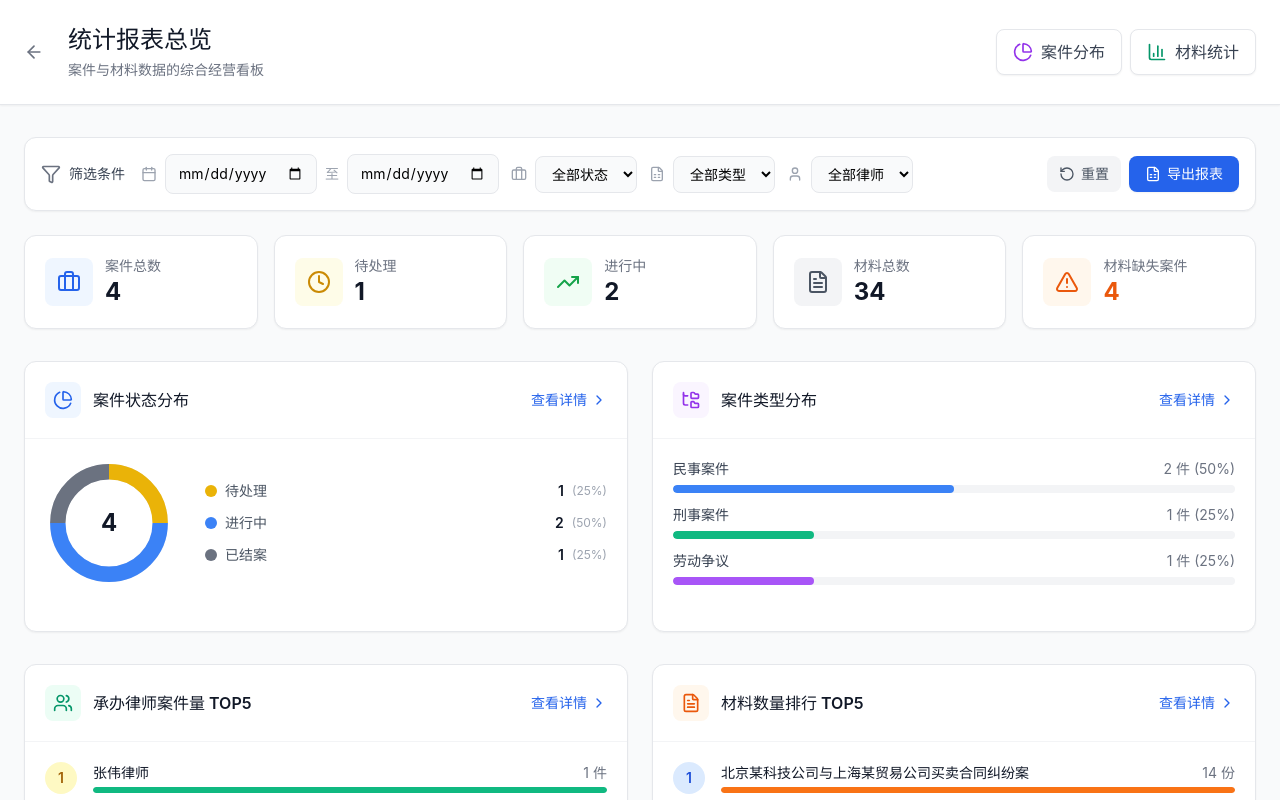
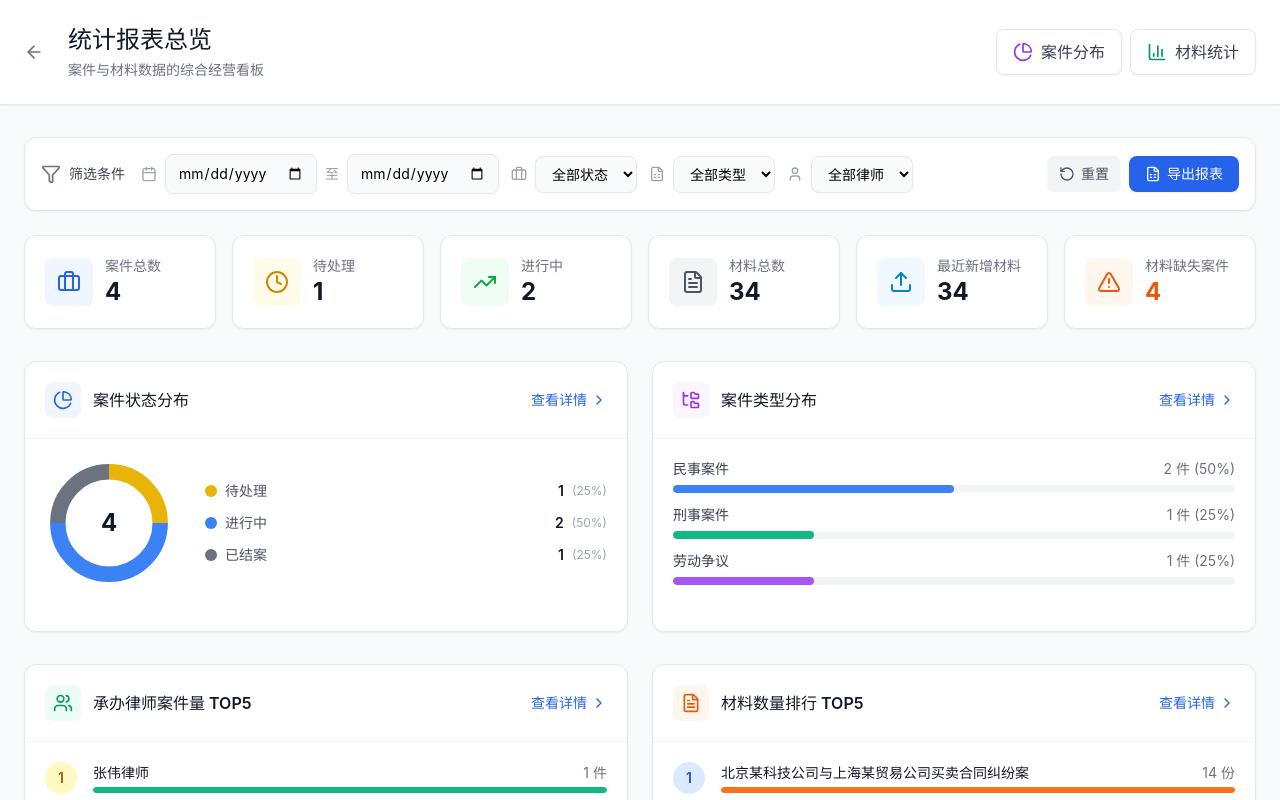
Before and after one commit to 3037705347-21/hjj-4, a Vue app in the folder frontend/: page /reports in a window 1280 px wide. Shown: the top 800 px of the page. Built offline with nearby package versions, Linux system fonts and the light colour scheme.

Commit message:
.10315052358362:86d717401b7ddc8ac594659be45497b3_6a350b26b35a805db19fad35.6a351327b35a805db19fb025.6a351326213ca543be6d4c58:Trae CN.T(2026/6/19 18:00:07)

```diff
--- a/frontend/src/composables/useReportStats.ts
+++ b/frontend/src/composables/useReportStats.ts
@@ -41,6 +41,7 @@ export interface MaterialStats {
   minPerCase: number
   casesWithMissing: number
   missingCases: Case[]
+  missingCaseDetails: MissingCaseItem[]
   recentMaterials: Array<{
     caseId: string
     caseName: string
@@ -48,6 +49,15 @@ export interface MaterialStats {
     uploadDate: string
     uploader: string
   }>
+  recentMaterialsCount: number
+}
+
+export interface MissingCaseItem {
+  caseId: string
+  caseName: string
+  caseNumber: string
+  responsibleLawyer: string
+  missingCount: number
 }
 
 export interface CaseMaterialRank {
@@ -159,6 +169,7 @@ export function useReportStats() {
     let maxPerCase = 0
     let minPerCase = Infinity
     const casesWithMissingArr: Case[] = []
+    const missingCaseDetailsArr: MissingCaseItem[] = []
     const allRecentMaterials: Array<{
       caseId: string
       caseName: string
@@ -176,8 +187,16 @@ export function useReportStats() {
       const folderCount = countFolders(c.materials)
       totalFolders += folderCount
 
-      if (getMissingCount(c) > 0) {
+      const missingCount = getMissingCount(c)
+      if (missingCount > 0) {
         casesWithMissingArr.push(c)
+        missingCaseDetailsArr.push({
+          caseId: c.id,
+          caseName: c.name,
+          caseNumber: c.caseNumber,
+          responsibleLawyer: c.responsibleLawyer,
+          missingCount,
+        })
       }
 
       const flatMaterials = flattenMaterialTree(c.materials)
@@ -198,6 +217,8 @@ export function useReportStats() {
       .sort((a, b) => b.uploadDate.localeCompare(a.uploadDate))
       .slice(0, 10)
 
+    missingCaseDetailsArr.sort((a, b) => b.missingCount - a.missingCount)
+
     return {
       totalFiles,
       totalFolders,
@@ -206,7 +227,9 @@ export function useReportStats() {
       minPerCase: minPerCase === Infinity ? 0 : minPerCase,
       casesWithMissing: casesWithMissingArr.length,
       missingCases: casesWithMissingArr,
+      missingCaseDetails: missingCaseDetailsArr,
       recentMaterials,
+      recentMaterialsCount: allRecentMaterials.length,
     }
   })
 
--- a/frontend/src/pages/ReportMaterialStatsPage.vue
+++ b/frontend/src/pages/ReportMaterialStatsPage.vue
@@ -12,11 +12,11 @@ import {
   Briefcase,
   TrendingUp,
   ChevronRight,
+  Upload,
 } from 'lucide-vue-next'
 import ReportFilter from '@/components/ReportFilter.vue'
 import { useReportStats } from '@/composables/useReportStats'
 import { exportMaterialStats } from '@/utils/reportExport'
-import { getMissingCount } from '@/utils/caseWorkflow'
 
 const router = useRouter()
 
@@ -51,16 +51,6 @@ const handleExport = () => {
 const maxMaterialRank = computed(() => {
   if (caseMaterialRank.value.length === 0) return 0
   return Math.max(...caseMaterialRank.value.map(c => c.materialCount))
-})
-
-const missingCasesWithCount = computed(() => {
-  return materialStats.value.missingCases.map(c => ({
-    id: c.id,
-    name: c.name,
-    caseNumber: c.caseNumber,
-    responsibleLawyer: c.responsibleLawyer,
-    missingCount: getMissingCount(c),
-  })).sort((a, b) => b.missingCount - a.missingCount)
 })
 </script>
 
@@ -114,7 +104,7 @@ const missingCasesWithCount = computed(() => {
         @export="handleExport"
       />
 
-      <div class="grid grid-cols-1 md:grid-cols-2 lg:grid-cols-6 gap-4 mb-8">
+      <div class="grid grid-cols-1 md:grid-cols-2 lg:grid-cols-7 gap-4 mb-8">
         <div class="bg-white rounded-xl p-5 border border-gray-200 shadow-sm">
           <div class="flex items-center gap-3">
             <div class="p-3 bg-blue-50 rounded-lg">
@@ -167,6 +157,17 @@ const missingCasesWithCount = computed(() => {
             <div>
               <p class="text-sm text-gray-500">最少材料</p>
               <p class="text-2xl font-bold text-gray-900">{{ materialStats.minPerCase }}</p>
+            </div>
+          </div>
+        </div>
+        <div class="bg-white rounded-xl p-5 border border-gray-200 shadow-sm">
+          <div class="flex items-center gap-3">
+            <div class="p-3 bg-sky-50 rounded-lg">
+              <Upload class="w-6 h-6 text-sky-600" />
+            </div>
+            <div>
+              <p class="text-sm text-gray-500">最近新增</p>
+              <p class="text-2xl font-bold text-gray-900">{{ materialStats.recentMaterialsCount }}</p>
             </div>
           </div>
         </div>
@@ -238,13 +239,13 @@ const missingCasesWithCount = computed(() => {
           <div class="p-5">
             <div class="space-y-3">
               <div
-                v-for="item in missingCasesWithCount"
-                :key="item.id"
+                v-for="item in materialStats.missingCaseDetails"
+                :key="item.caseId"
                 class="p-3 bg-orange-50 rounded-lg border border-orange-100"
               >
                 <div class="flex items-start justify-between gap-3">
                   <div class="min-w-0 flex-1">
-                    <p class="text-sm font-medium text-gray-900 truncate">{{ item.name }}</p>
+                    <p class="text-sm font-medium text-gray-900 truncate">{{ item.caseName }}</p>
                     <p class="text-xs text-gray-500 mt-0.5">{{ item.caseNumber }}</p>
                     <p class="text-xs text-gray-400 mt-0.5">{{ item.responsibleLawyer }}</p>
                   </div>
@@ -255,7 +256,7 @@ const missingCasesWithCount = computed(() => {
                   </div>
                 </div>
               </div>
-              <div v-if="missingCasesWithCount.length === 0" class="py-8 text-center">
+              <div v-if="materialStats.missingCaseDetails.length === 0" class="py-8 text-center">
                 <div class="w-16 h-16 mx-auto mb-3 rounded-full bg-emerald-50 flex items-center justify-center">
                   <AlertTriangle class="w-8 h-8 text-emerald-500" />
                 </div>
--- a/frontend/src/pages/ReportOverviewPage.vue
+++ b/frontend/src/pages/ReportOverviewPage.vue
@@ -14,6 +14,7 @@ import {
   FolderTree,
   Clock,
   ChevronRight,
+  Upload,
 } from 'lucide-vue-next'
 import ReportFilter from '@/components/ReportFilter.vue'
 import { useReportStats } from '@/composables/useReportStats'
@@ -138,7 +139,7 @@ const maxMaterialRank = computed(() => {
         @export="handleExport"
       />
 
-      <div class="grid grid-cols-1 md:grid-cols-2 lg:grid-cols-5 gap-4 mb-8">
+      <div class="grid grid-cols-1 md:grid-cols-2 lg:grid-cols-6 gap-4 mb-8">
         <div class="bg-white rounded-xl p-5 border border-gray-200 shadow-sm">
           <div class="flex items-center gap-3">
             <div class="p-3 bg-blue-50 rounded-lg">
@@ -180,6 +181,17 @@ const maxMaterialRank = computed(() => {
             <div>
               <p class="text-sm text-gray-500">材料总数</p>
               <p class="text-2xl font-bold text-gray-900">{{ materialStats.totalFiles }}</p>
+            </div>
+          </div>
+        </div>
+        <div class="bg-white rounded-xl p-5 border border-gray-200 shadow-sm">
+          <div class="flex items-center gap-3">
+            <div class="p-3 bg-sky-50 rounded-lg">
+              <Upload class="w-6 h-6 text-sky-600" />
+            </div>
+            <div>
+              <p class="text-sm text-gray-500">最近新增材料</p>
+              <p class="text-2xl font-bold text-gray-900">{{ materialStats.recentMaterialsCount }}</p>
             </div>
           </div>
         </div>
--- a/frontend/src/utils/reportExport.ts
+++ b/frontend/src/utils/reportExport.ts
@@ -6,6 +6,7 @@ import type {
   MaterialStats,
   CaseMaterialRank,
   ReportFilters,
+  MissingCaseItem,
 } from '@/composables/useReportStats'
 
 interface ReportOverviewExportData {
@@ -64,6 +65,7 @@ export const exportReportOverview = (data: ReportOverviewExportData) => {
     ['每案平均材料数', data.materialStats.avgPerCase],
     ['单案最多材料数', data.materialStats.maxPerCase],
     ['单案最少材料数', data.materialStats.minPerCase],
+    ['最近新增材料数', data.materialStats.recentMaterialsCount],
     ['材料缺失案件数', data.materialStats.casesWithMissing],
   ]
   const wsSummary = XLSX.utils.aoa_to_sheet(summaryData)
@@ -114,6 +116,20 @@ export const exportReportOverview = (data: ReportOverviewExportData) => {
   const wsRecent = XLSX.utils.aoa_to_sheet(recentData)
   wsRecent['!cols'] = [{ wch: 30 }, { wch: 40 }, { wch: 15 }, { wch: 15 }]
   XLSX.utils.book_append_sheet(wb, wsRecent, '最近新增')
+
+  const missingData = [
+    ['材料缺失案件', '', '', '', ''],
+    ['案件名称', '案号', '承办律师', '缺失材料数', ''],
+    ...data.materialStats.missingCaseDetails.map(c => [
+      c.caseName,
+      c.caseNumber,
+      c.responsibleLawyer,
+      c.missingCount,
+    ]),
+  ]
+  const wsMissing = XLSX.utils.aoa_to_sheet(missingData)
+  wsMissing['!cols'] = [{ wch: 40 }, { wch: 25 }, { wch: 15 }, { wch: 15 }, { wch: 10 }]
+  XLSX.utils.book_append_sheet(wb, wsMissing, '缺失案件')
 
   XLSX.writeFile(wb, generateFileName('统计报表总览'))
 }
@@ -185,6 +201,7 @@ export const exportMaterialStats = (data: MaterialStatsExportData) => {
     ['每案平均材料数', data.materialStats.avgPerCase],
     ['单案最多材料数', data.materialStats.maxPerCase],
     ['单案最少材料数', data.materialStats.minPerCase],
+    ['最近新增材料数', data.materialStats.recentMaterialsCount],
     ['材料缺失案件数', data.materialStats.casesWithMissing],
   ]
   const wsSummary = XLSX.utils.aoa_to_sheet(summaryData)
@@ -203,11 +220,11 @@ export const exportMaterialStats = (data: MaterialStatsExportData) => {
   const missingData = [
     ['材料缺失案件', '', '', '', ''],
     ['案件名称', '案号', '承办律师', '缺失材料数', ''],
-    ...data.materialStats.missingCases.map(c => [
-      c.name,
+    ...data.materialStats.missingCaseDetails.map(c => [
+      c.caseName,
       c.caseNumber,
       c.responsibleLawyer,
-      '',
+      c.missingCount,
     ]),
   ]
   const wsMissing = XLSX.utils.aoa_to_sheet(missingData)
```
